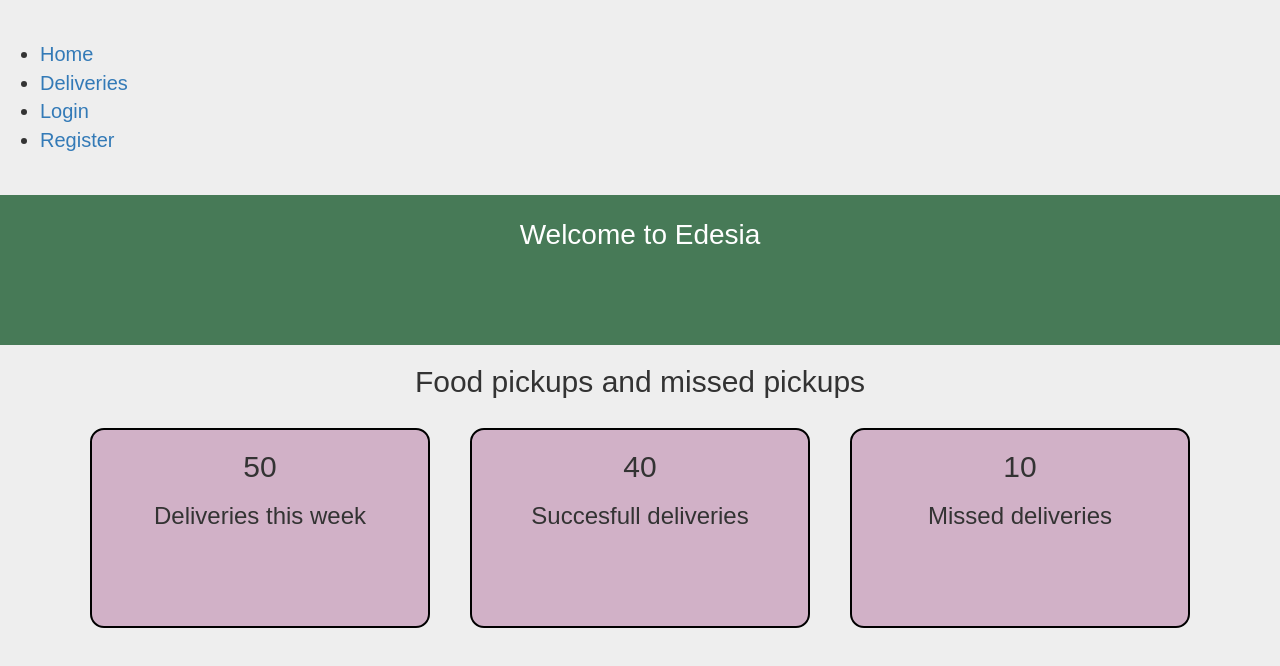
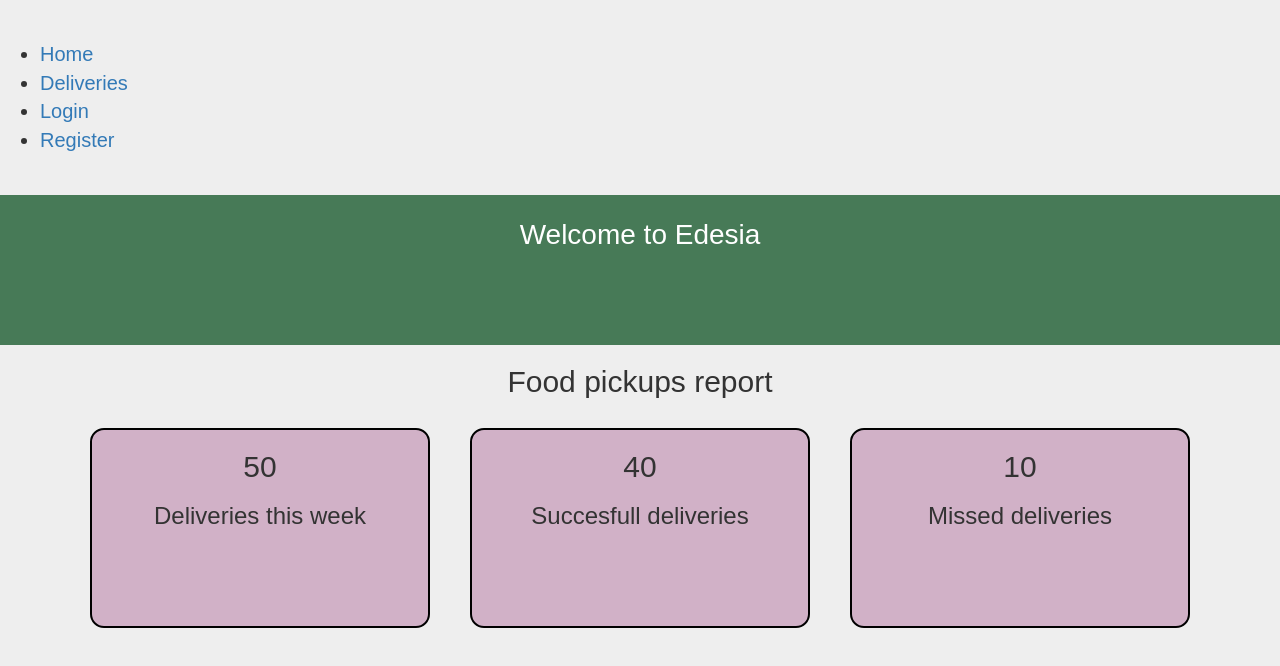
Before and after one commit to abdulkadiret/edesia, a React (Create React App) app in the folder client/: page / in a window 1280 px wide. Shown: the top 666 px of the page. Built offline with nearby package versions, Linux system fonts and the light colour scheme; no server answers.

Commit message:
Fix the order with password and city fields during registration  (#34)
* fix issues with the order of registration fields

* change in title

```diff
--- a/client/src/containers/Home/Home.js
+++ b/client/src/containers/Home/Home.js
@@ -8,7 +8,7 @@ class Home extends Component {
           <h1 className="App-title">Welcome to Edesia</h1>
         </header>
         <p className="App-intro" />
-        <h2>Food pickups and missed pickups </h2>
+        <h2>Food pickups report </h2>
         <InfoBubble number="50" text="Deliveries this week" />
       </div>
     );
```
Also changed, not shown: 1 other file (tests, documents, lock files or other folders).
